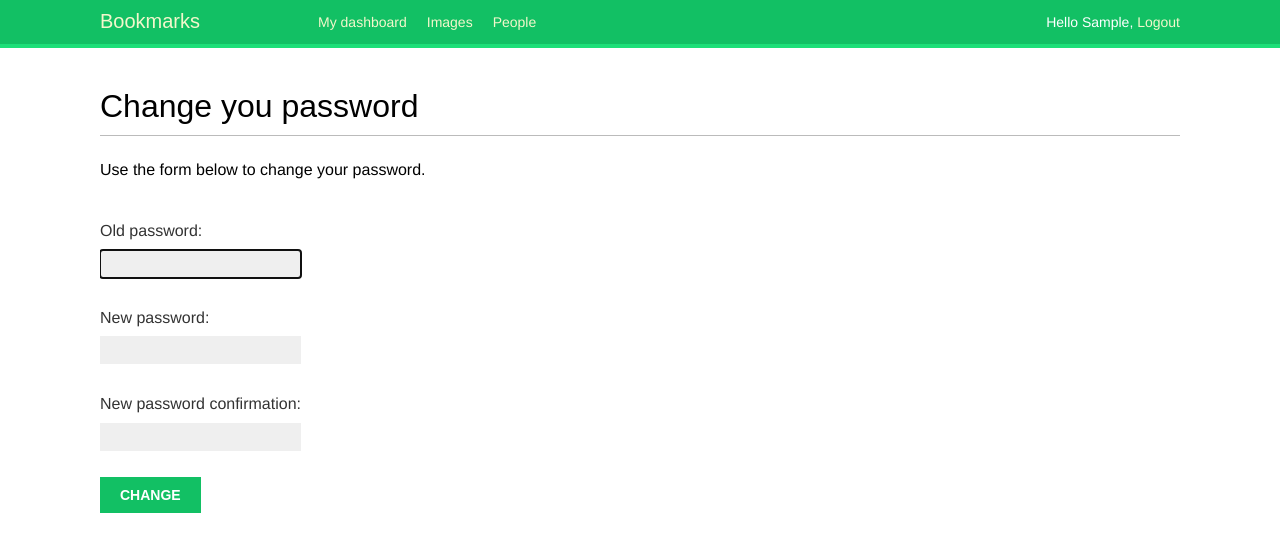
After one commit to delete/lab, a Django app: a page that uses python/django/django_by_example/bookmarks/account/templates/base.html in a window 1280 px wide. The commit adds this page. Shown: the top 552 px of the page. Run offline with Django 3.2, Linux system fonts and the light colour scheme; the visitor is signed in with stand-in values (Sample User, id 1); some web fonts are replaced.

Commit message:
change password views

```diff
--- a/python/django/django_by_example/bookmarks/account/templates/base.html
+++ b/python/django/django_by_example/bookmarks/account/templates/base.html
@@ -24,9 +24,9 @@
       <span class="user">
         {% if request.user.is_authenticated %}
           Hello {{ request.user.first_name }},
-          <a href="{% url "logout" %}">Logout</a>
+          <a href="{% url 'logout' %}">Logout</a>
         {% else %}
-          <a href="{% url "login" %}">Log-in</a>
+          <a href="{% url 'login' %}">Log-in</a>
         {% endif %}
       </span>
     </div>
--- /dev/null
+++ b/python/django/django_by_example/bookmarks/account/templates/registration/password_change_done.html
@@ -0,0 +1,6 @@
+{% extends "base.html" %}
+{% block title %}Password changed{% endblock %}
+{% block content %}
+    <h1>Password changed</h1>
+    <p>Your password has been successfully changed.</p>
+{% endblock %}
--- /dev/null
+++ b/python/django/django_by_example/bookmarks/account/templates/registration/password_change_form.html
@@ -0,0 +1,11 @@
+{% extends "base.html" %}
+{% block title %}Change you password{% endblock %}
+{% block content %}
+    <h1>Change you password</h1>
+    <p>Use the form below to change your password.</p>
+    <form action="." method="post">
+        {{ form.as_p }}
+        <p><input type="submit" value="Change"></p>
+        {% csrf_token %}
+    </form>
+    {% endblock %}
--- a/python/django/django_by_example/bookmarks/account/urls.py
+++ b/python/django/django_by_example/bookmarks/account/urls.py
@@ -11,4 +11,13 @@ urlpatterns = [
         name='logout_then_login'
     ),
     url(r'^$', views.dashboard, name='dashboard'),
+    url(
+        r'^password-change/$', 'django.contrib.auth.views.password_change',
+        name='password_change'
+    ),
+    url(
+        r'^password-change/done/$',
+        'django.contrib.auth.views.password_change_done',
+        name='password_change_done'
+    ),
 ]
```
